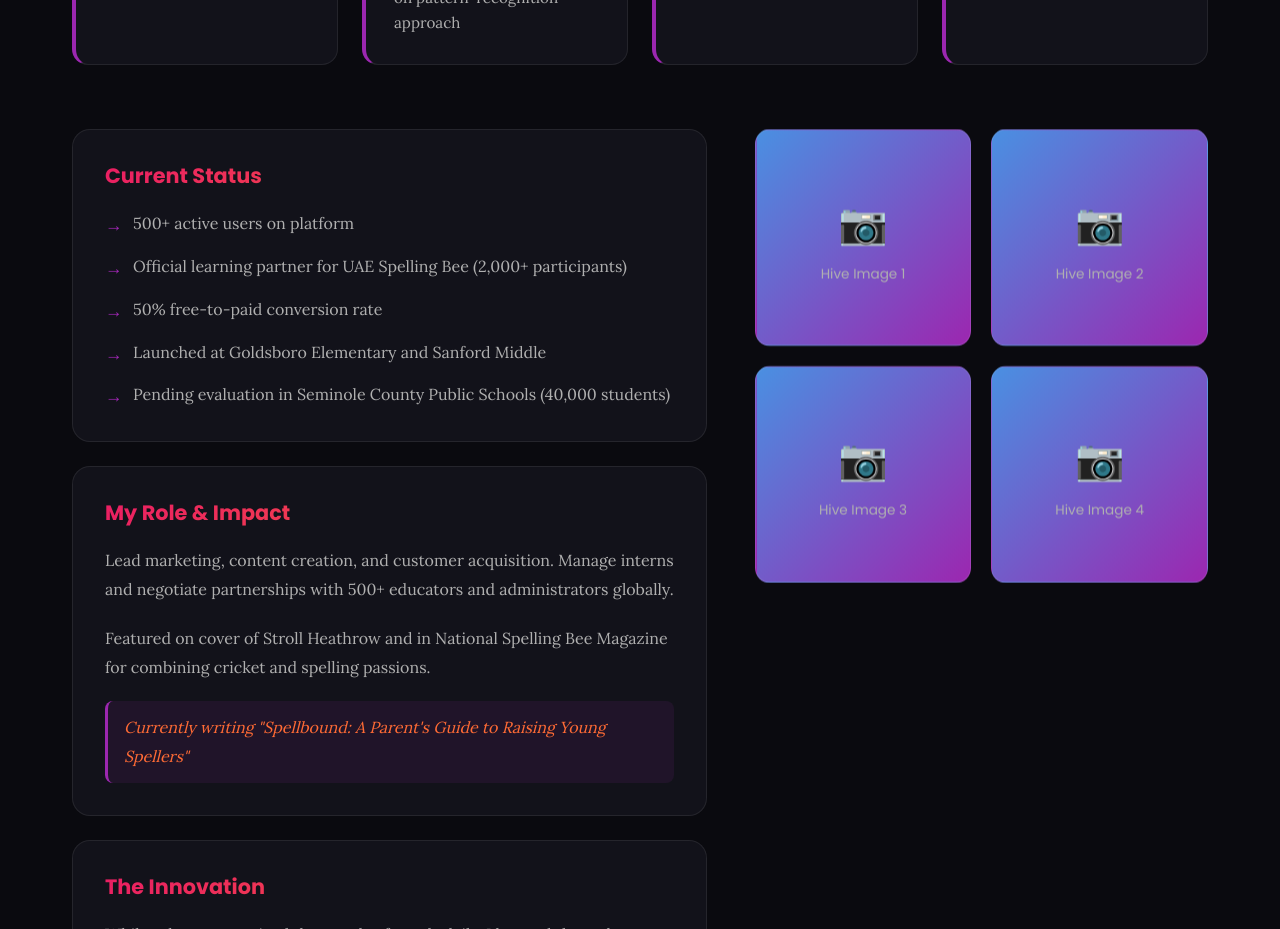
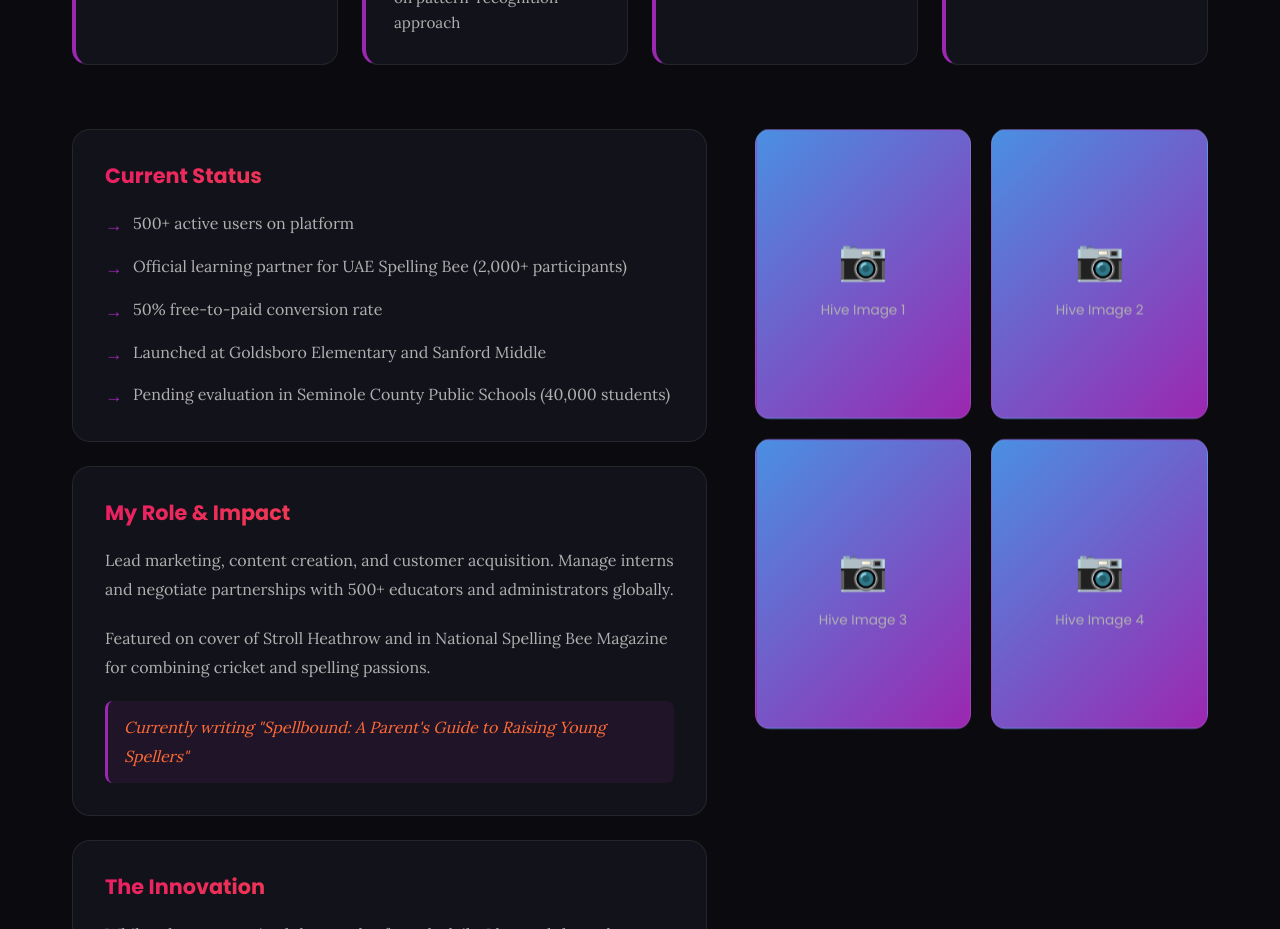
Before and after one commit to Akr1040317/ekanshPortfolio, a React (Create React App) app: page / in a window 1280 px wide. Shown: the part 1880-2809 px from the top of the page. Built offline with nearby package versions, Linux system fonts and the light colour scheme.

Commit message:
Hive: fix asymmetric layout - make gallery taller to match content height, fill vertical space

```diff
--- a/src/App.css
+++ b/src/App.css
@@ -375,19 +375,45 @@
 .hive-image-gallery {
     display: grid;
     grid-template-columns: 1fr 1fr;
+    grid-template-rows: 1fr 1fr;
     gap: 1.25rem;
     max-width: 100%;
     position: sticky;
     top: 100px;
+    align-items: stretch;
+    height: 100%;
+    min-height: 600px;
 }
 
 .hive-gallery-item {
-    aspect-ratio: 1;
+    min-height: 280px;
+    height: 100%;
+}
+
+.hive-gallery-item:nth-child(1) {
+    grid-row: 1;
+    grid-column: 1;
+}
+
+.hive-gallery-item:nth-child(2) {
+    grid-row: 1;
+    grid-column: 2;
+}
+
+.hive-gallery-item:nth-child(3) {
+    grid-row: 2;
+    grid-column: 1;
+}
+
+.hive-gallery-item:nth-child(4) {
+    grid-row: 2;
+    grid-column: 2;
 }
 
 .hive-gallery-item .image-placeholder {
     width: 100%;
     height: 100%;
+    min-height: 280px;
     background: var(--gradient-1);
     border-radius: 15px;
     display: flex;
@@ -523,6 +549,14 @@
     grid-template-columns: 1.4fr 1fr;
     gap: 3rem;
     align-items: start;
+}
+
+.hive-details {
+    display: flex;
+    flex-direction: column;
+    gap: 1.5rem;
+    max-width: 100%;
+    height: 100%;
 }
 
 .milestone-card {
```
